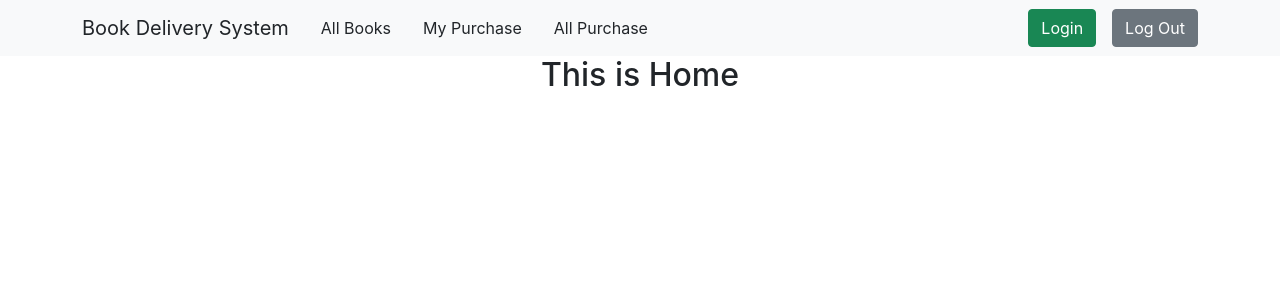
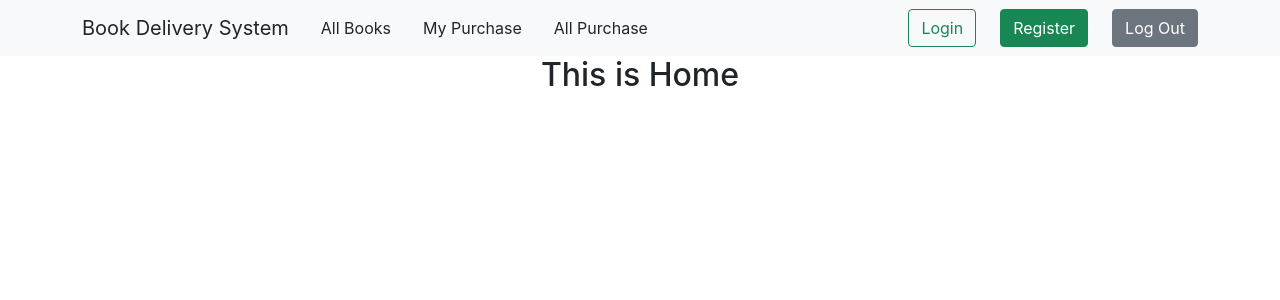
Before and after one commit to emonShimoul/book-delivery-system-react-client, a React (Create React App) app: page / in a window 1280 px wide. Shown: the top 300 px of the page. Built offline with nearby package versions, Linux system fonts and the light colour scheme.

Commit message:
added register button in navbar

```diff
--- a/src/components/Header/Header.js
+++ b/src/components/Header/Header.js
@@ -20,8 +20,9 @@ const Header = () => {
                         <NavLink className='text-decoration-none text-dark px-3' to="/allpurchase">All Purchase</NavLink>
                     </Nav>
                     <Form className="d-flex">
-                        <Link to="/login"><Button variant="success">Login</Button></Link>
-                        <Link to="/login"><Button className='ms-3' variant="secondary">Log Out</Button></Link>
+                        <Link to="/login"><Button variant="outline-success">Login</Button></Link>
+                        <Link to="/register"><Button className='mx-4' variant="success">Register</Button></Link>
+                        <Link to="/login"><Button variant="secondary">Log Out</Button></Link>
                     </Form>
                     </Navbar.Collapse>
                 </Container>
```
